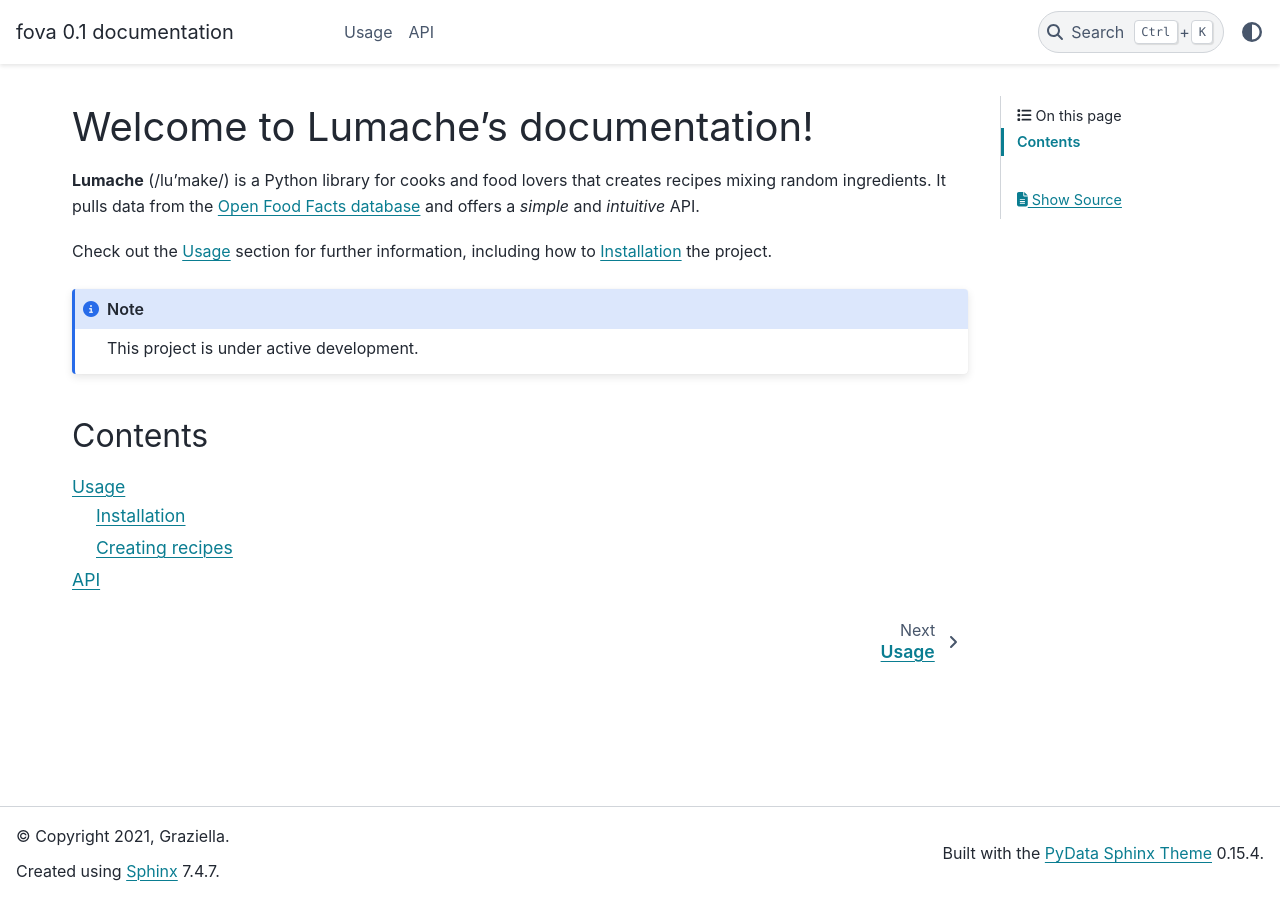
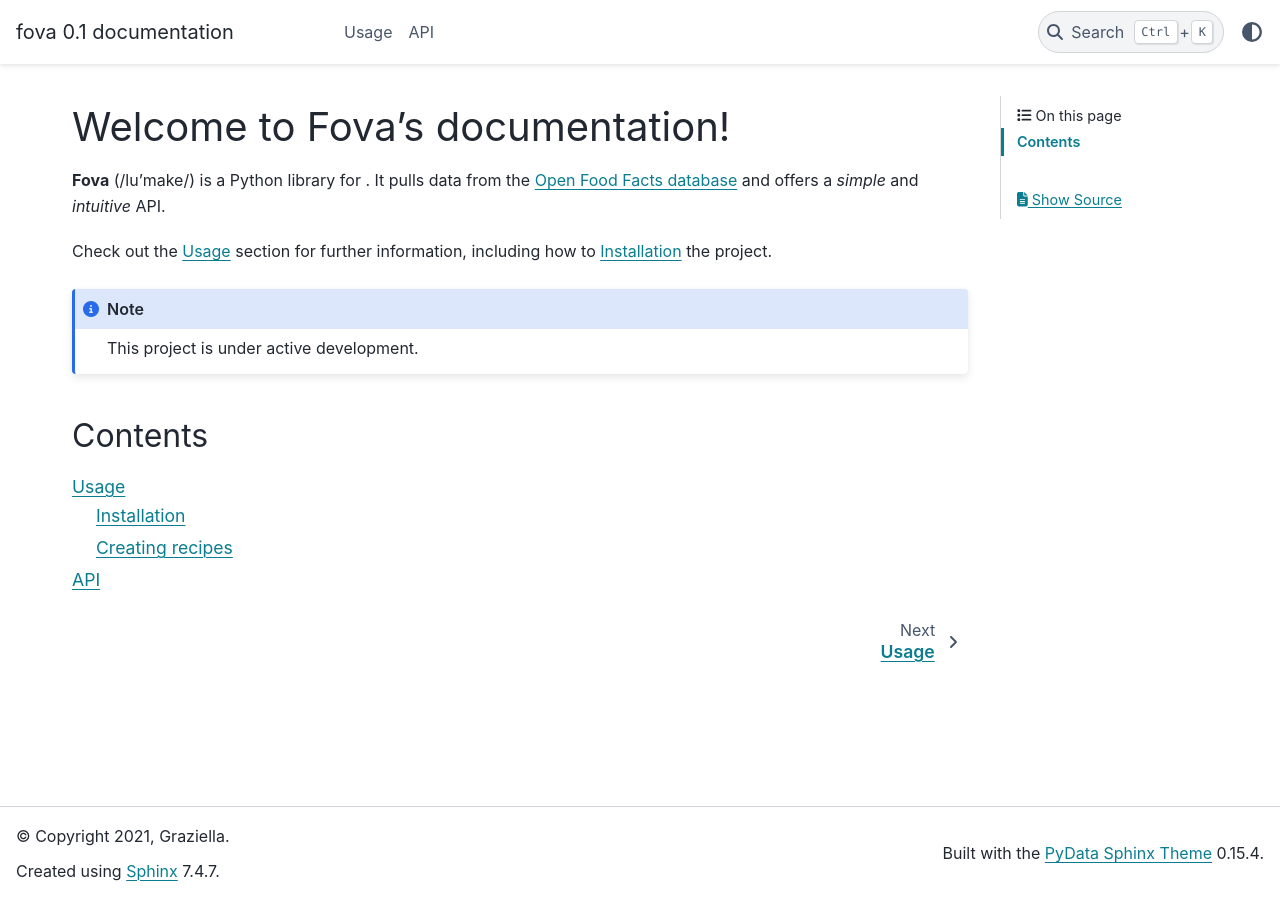
Before and after one commit to agrawalraj/anova, a Sphinx documentation site: the page built from docs/source/index.rst, in a window 1280 px wide. Built offline with Sphinx 7.4.7 and the PyData theme 0.15.4, drawn with Linux system fonts in a browser that asks for light colours.

```diff
--- a/docs/source/index.rst
+++ b/docs/source/index.rst
@@ -1,8 +1,7 @@
-Welcome to Lumache's documentation!
+Welcome to Fova's documentation!
 ===================================
 
-**Lumache** (/lu'make/) is a Python library for cooks and food lovers
-that creates recipes mixing random ingredients.
+**Fova** (/lu'make/) is a Python library for .
 It pulls data from the `Open Food Facts database <https://world.openfoodfacts.org/>`_
 and offers a *simple* and *intuitive* API.
 
--- a/setup.py
+++ b/setup.py
@@ -3,6 +3,6 @@ import setuptools
 from setuptools import setup
 
 setup(name="fova",
-      version="0.0",
+      version="1.0",
       packages=setuptools.find_packages()
     )
```
